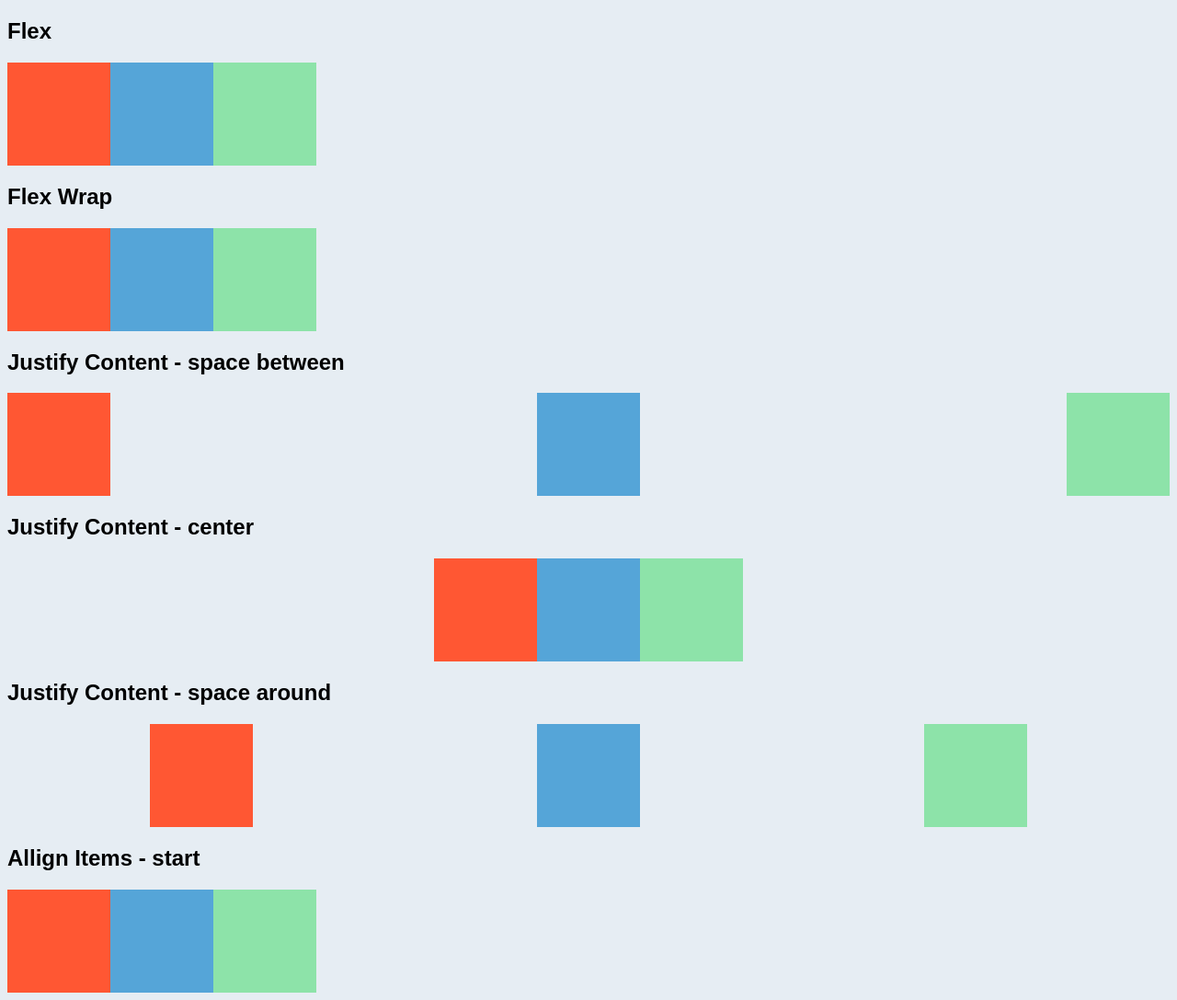
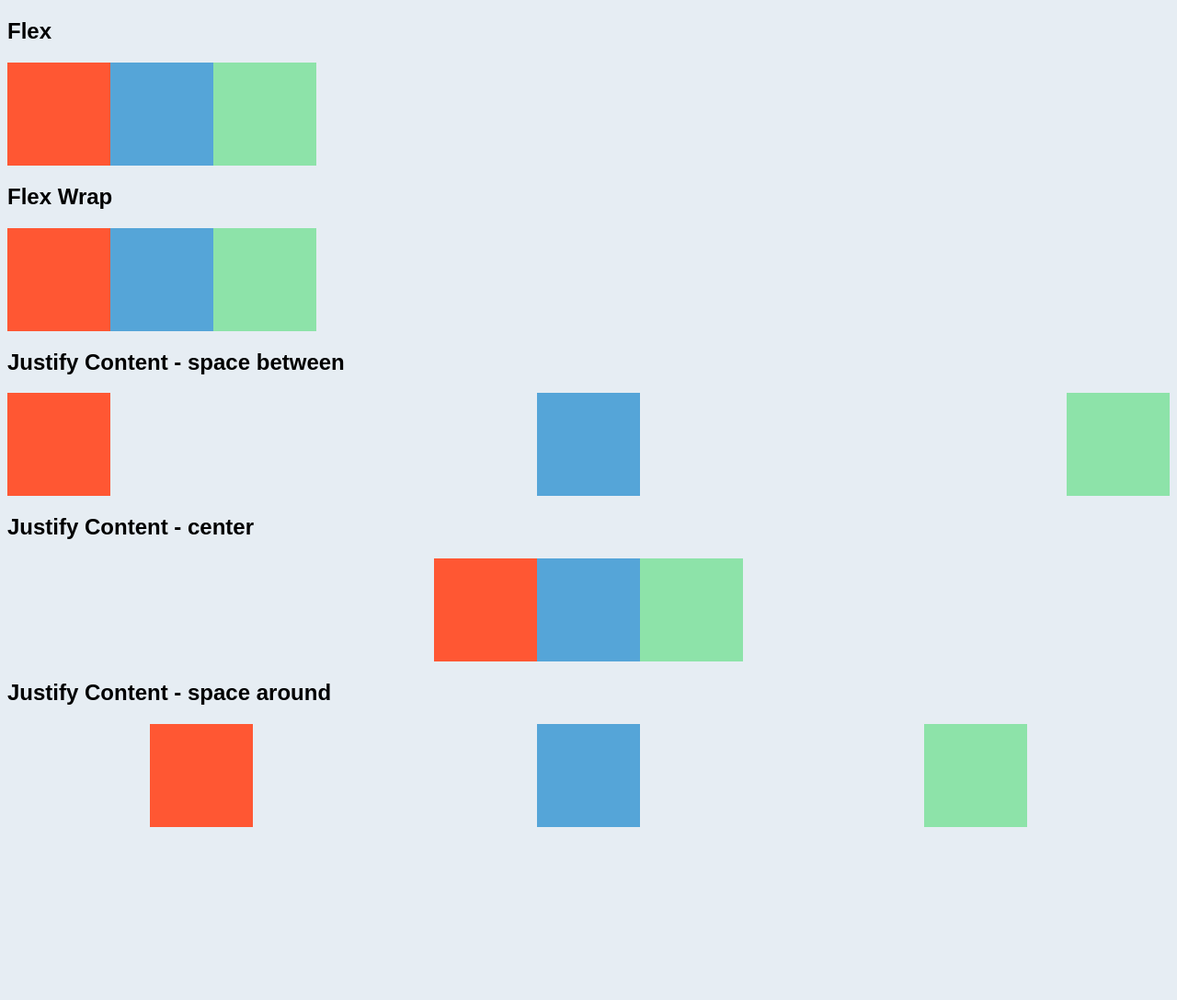
Before and after one commit to niWisco/flexbox, a plain HTML site: page index.html in a window 1280 px wide. Shown: the whole page at 92% size. After the commit the page ends 907 px from the top, so only its background shows below. Drawn offline with Linux system fonts and the light colour scheme.

Commit message:
2 files modified

```diff
--- a/index.html
+++ b/index.html
@@ -39,12 +39,6 @@
         <div class="box box2"></div>
         <div class="box box3"></div>
       </div>
-      <h2>Allign Items - start</h2>
-      <div class="container_allign-start">
-        <div class="box box1"></div>
-        <div class="box box2"></div>
-        <div class="box box3"></div>
-      </div>
     </main>
   </body>
 </html>
--- a/styles.css
+++ b/styles.css
@@ -26,11 +26,6 @@ body {
   justify-content: space-around;
 }
 
-.container_allign-start {
-  display: flex;
-  align-items: end;
-}
-
 .box {
   height: 7rem;
   width: 7rem;
```
